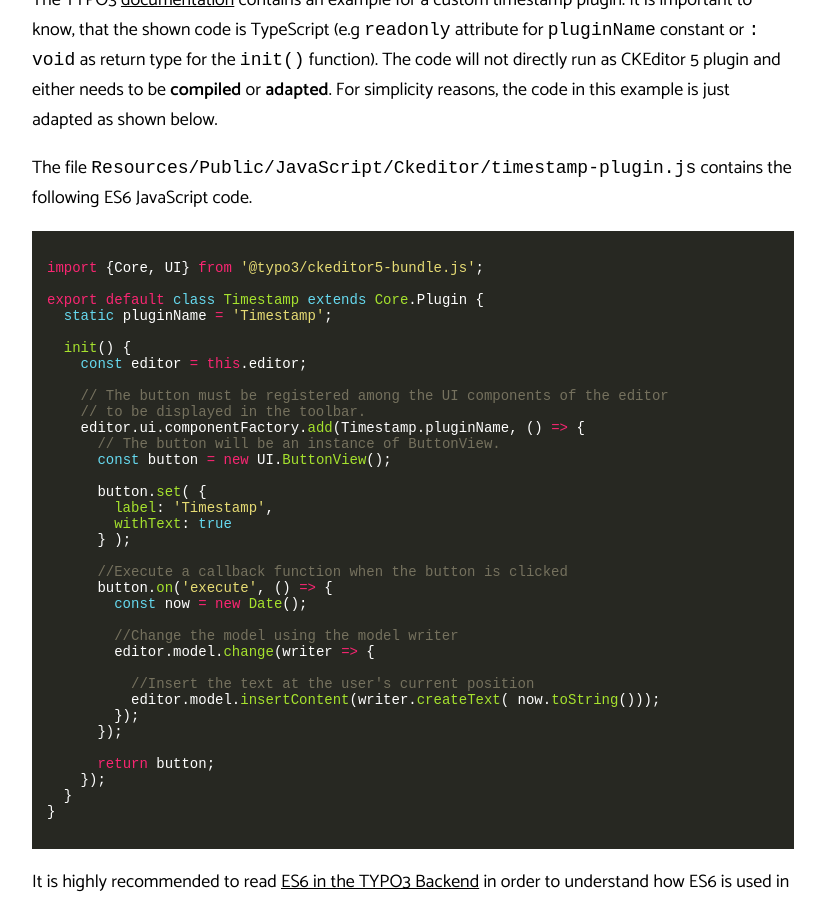
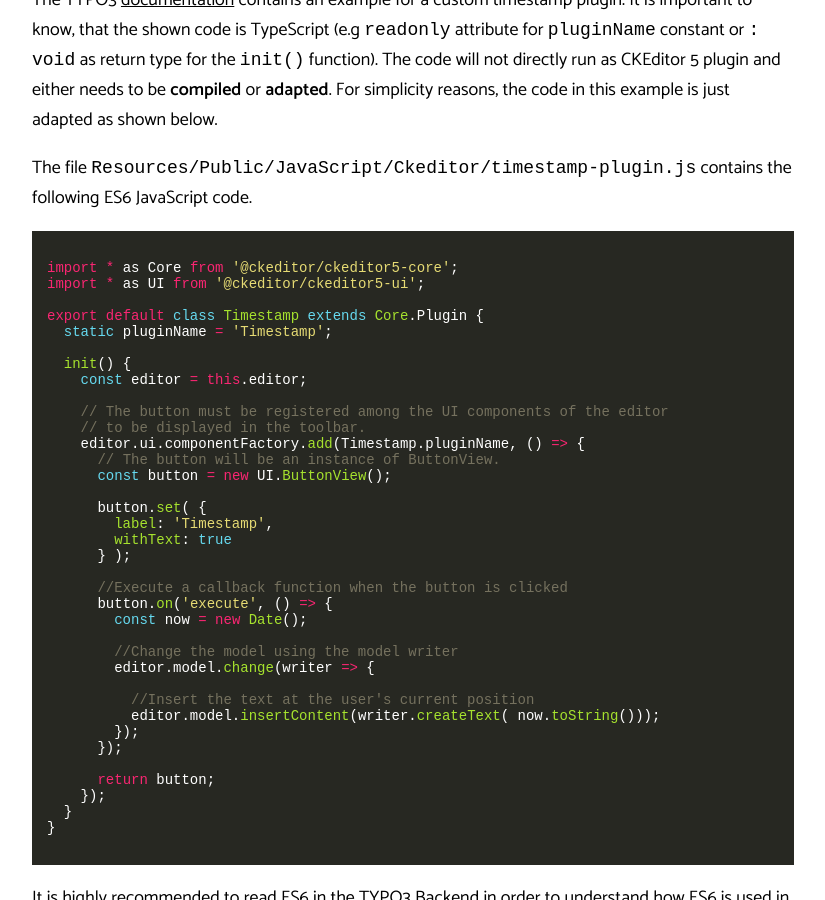
Before and after one commit to derhansen/derhansen.github.io, a Jekyll site: the page built from _posts/2023-05-05-custom-ckeditor-plugin-for-typo3-12.md, in a window 1280 px wide and 900 px high, scrolled down 1364 px. Shown: the whole window, without its empty margins (227-1052 px from the left). Built offline with Jekyll 4.4.1, drawn with Linux system fonts in a browser that asks for light colours; comment, search, counter and statistics services are not loaded.

Commit message:
Update CKEditor plugin blogpost
See: https://docs.typo3.org/c/typo3/cms-core/main/en-us/Changelog/12.4.x/Deprecation-102099-DeprecateCKEditor5BundleModule.html?highlight=102099

```diff
--- a/_posts/2023-05-05-custom-ckeditor-plugin-for-typo3-12.md
+++ b/_posts/2023-05-05-custom-ckeditor-plugin-for-typo3-12.md
@@ -52,7 +52,8 @@
 The file `Resources/Public/JavaScript/Ckeditor/timestamp-plugin.js` contains the following ES6 JavaScript code.
 
 {% highlight javascript %}
-import {Core, UI} from '@typo3/ckeditor5-bundle.js';
+import * as Core from '@ckeditor/ckeditor5-core';
+import * as UI from '@ckeditor/ckeditor5-ui';
 
 export default class Timestamp extends Core.Plugin {
   static pluginName = 'Timestamp';
```
